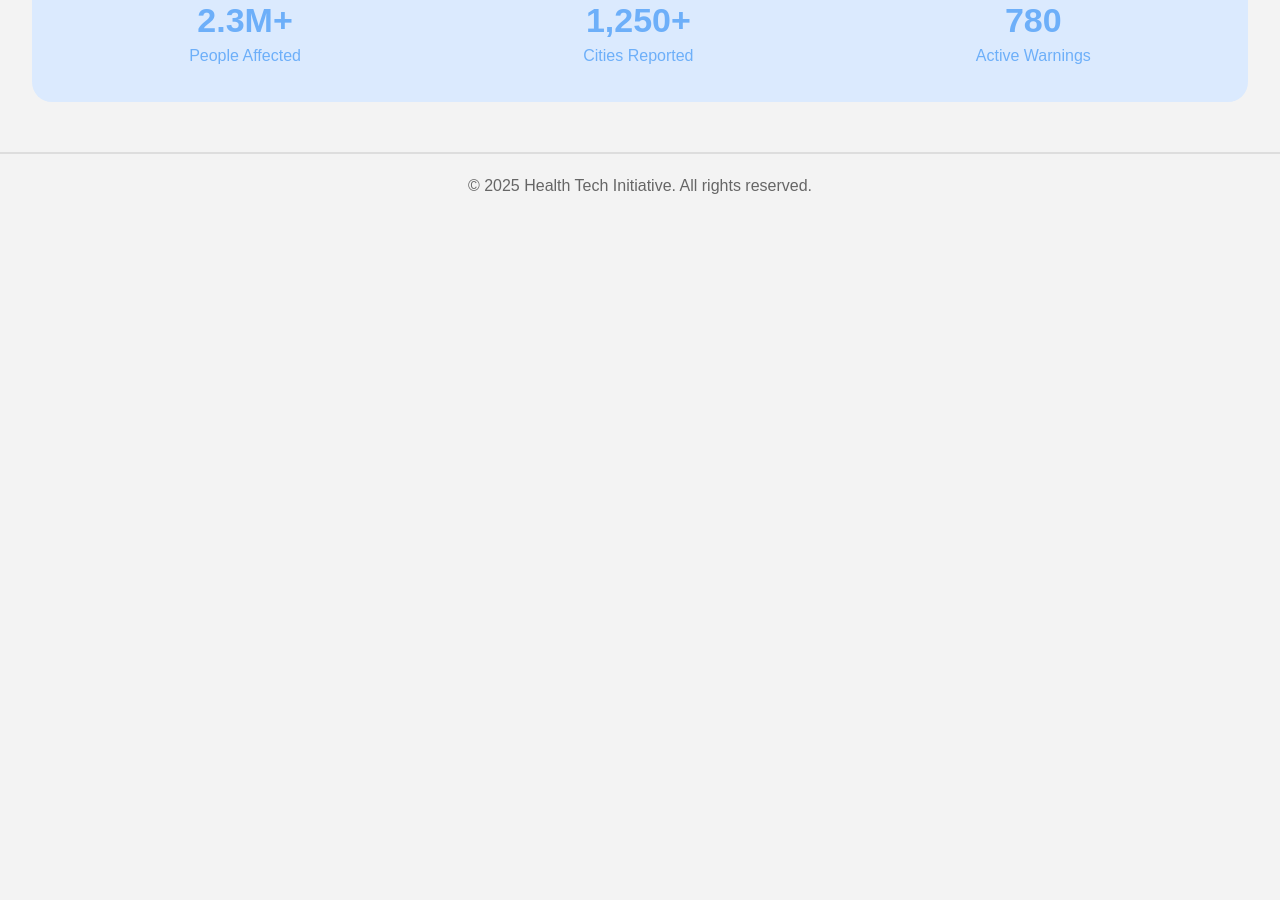
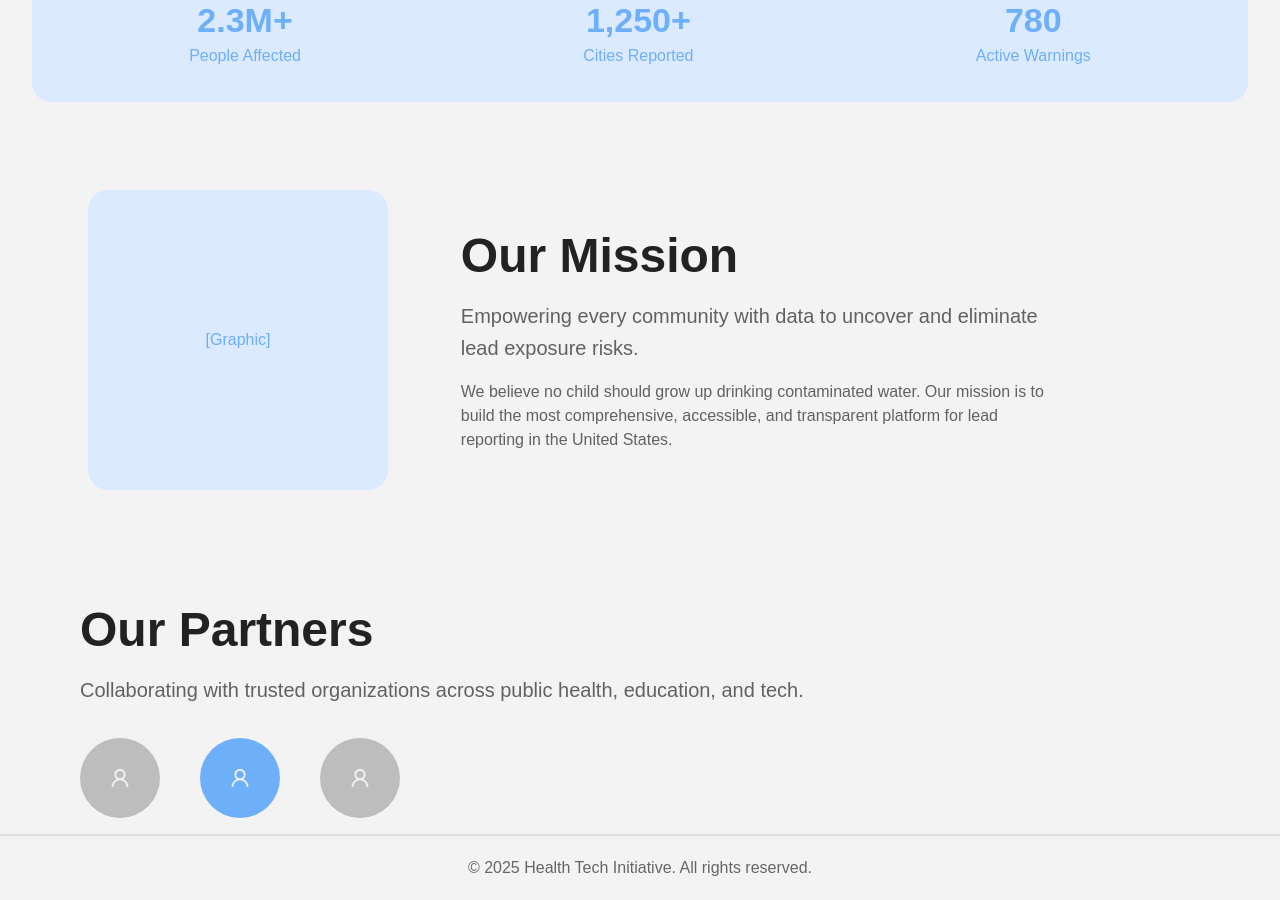
Before and after one commit to IggyLikesToCode/HealthTechInitiative2024-2025, a React (Create React App) app in the folder hti24-25/: page / in a window 1280 px wide. Shown: the part 624-1524 px from the top of the page. Before the commit the page ends 842 px from the top, so only its background shows below. Built offline with nearby package versions, Linux system fonts and the light colour scheme; the HTML template or start-up script is replaced by a standard one.

Commit message:
Style Update

```diff
--- a/hti24-25/src/App.css
+++ b/hti24-25/src/App.css
@@ -1,5 +1,6 @@
 .App {
   text-align: center;
+  scroll-behavior: smooth;
 }
 
 .App-logo {
--- a/hti24-25/src/components/navbar.jsx
+++ b/hti24-25/src/components/navbar.jsx
@@ -4,7 +4,12 @@ import { Link as RouterLink } from "react-router-dom";
 
 const Navbar = () => {
   return (
-    <AppBar position="static" color="background" elevation={0}>
+    <AppBar
+      position="static"
+      color="background"
+      elevation={0}
+      sx={{ borderBottomLeftRadius: 5, borderBottomRightRadius: 5 }}
+    >
       <Toolbar>
         <Typography variant="h6" sx={{ flexGrow: 1 }}>
           Health Tech Initiative
--- a/hti24-25/src/tabs/Home.jsx
+++ b/hti24-25/src/tabs/Home.jsx
@@ -11,6 +11,7 @@ import {
   Box,
   Breadcrumbs,
   Link,
+  Avatar,
 } from "@mui/material";
 import {
   UserOutlined as User,
@@ -44,6 +45,13 @@ const Home = () => {
           >
             Report Contamination
           </Button>
+          <Button
+            variant="contained"
+            color="secondary"
+            sx={{ color: "black", mt: 2, ml: 2 }}
+          >
+            View Data
+          </Button>
         </Box>
 
         <Box
@@ -69,7 +77,7 @@ const Home = () => {
         sx={{
           display: "flex",
           justifyContent: "center",
-          marginBottom: "50px",
+          mb: 1,
         }}
       >
         <Box
@@ -114,6 +122,111 @@ const Home = () => {
         </Box>
       </Container>
 
+      {/* --- OUR MISSION --- */}
+
+      <Container sx={{ alignItems: "center", width: "100%", mr: 6 }}>
+        <Grid
+          container
+          alignItems="center"
+          justifyContent="space-between"
+          sx={{
+            py: 10,
+            px: 4,
+            borderRadius: "32px",
+            width: "90%",
+          }}
+        >
+          <Grid item md={6}>
+            <Box
+              sx={{
+                height: 280,
+                background: "#dbeafe",
+                borderRadius: "20px",
+                display: "flex",
+                alignItems: "center",
+                justifyContent: "center",
+                fontSize: "1.2rem",
+                color: "#6daff9",
+                fontWeight: 600,
+                width: "300px",
+                height: "300px",
+              }}
+            >
+              <Typography>[Graphic]</Typography>
+            </Box>
+          </Grid>
+
+          {/* TEXT RIGHT */}
+          <Grid item xs={12} md={6}>
+            <Typography
+              variant="h3"
+              fontWeight="bold"
+              color="textPrimary"
+              gutterBottom
+            >
+              Our Mission
+            </Typography>
+            <Typography
+              variant="h6"
+              color="text.secondary"
+              sx={{ maxWidth: "600px", mb: 2 }}
+            >
+              Empowering every community with data to uncover and eliminate lead
+              exposure risks.
+            </Typography>
+            <Typography
+              variant="body1"
+              color="text.secondary"
+              sx={{ maxWidth: "600px" }}
+            >
+              We believe no child should grow up drinking contaminated water.
+              Our mission is to build the most comprehensive, accessible, and
+              transparent platform for lead reporting in the United States.
+            </Typography>
+          </Grid>
+        </Grid>
+      </Container>
+
+      {/* --- OUR PARTNERS --- */}
+      <Box sx={{ mt: 4, ml: 10 }}>
+        <Typography variant="h3" fontWeight="bold" color="textPrimary" mb={2}>
+          Our Partners
+        </Typography>
+        <Typography variant="h6" color="text.secondary" mb={4}>
+          Collaborating with trusted organizations across public health,
+          education, and tech.
+        </Typography>
+
+        <Box
+          sx={{
+            display: "flex",
+            gap: 5,
+            overflowX: "auto",
+            pb: 2,
+            "&::-webkit-scrollbar": { display: "none" },
+          }}
+        >
+          <Avatar
+            alt="Partner 1"
+            sx={{ bgcolor: "primary", width: 80, height: 80 }}
+          >
+            <User></User>
+          </Avatar>
+          <Avatar
+            alt="Partner 1"
+            sx={{ bgcolor: "#6daff9", width: 80, height: 80 }}
+          >
+            <User></User>
+          </Avatar>
+          <Avatar
+            alt="Partner 1"
+            sx={{ bgcolor: "primary", width: 80, height: 80 }}
+          >
+            <User></User>
+          </Avatar>
+        </Box>
+      </Box>
+
       <footer
         style={{
           textAlign: "center",
--- a/hti24-25/src/tabs/Map.jsx
+++ b/hti24-25/src/tabs/Map.jsx
@@ -144,7 +144,7 @@ function Map() {
               height: "10px",
               borderRadius: "5px",
               mt: 0.5,
-              background: "linear-gradient(to right, #93c5fd, #1d4ed8)",
+              background: "linear-gradient(to right, blue, cyan, lime, yellow, red)",
             }}
           />
           <Box
--- a/hti24-25/src/theme.jsx
+++ b/hti24-25/src/theme.jsx
@@ -6,7 +6,7 @@ const theme = createTheme({
       main: "#6daff9", // Change this to your primary color
     },
     secondary: {
-      main: "#ff4081", // Change this to your secondary color
+      main: "#e3e3e3", // Change this to your secondary color
     },
     background: {
       default: "#f3f3f3",
```
